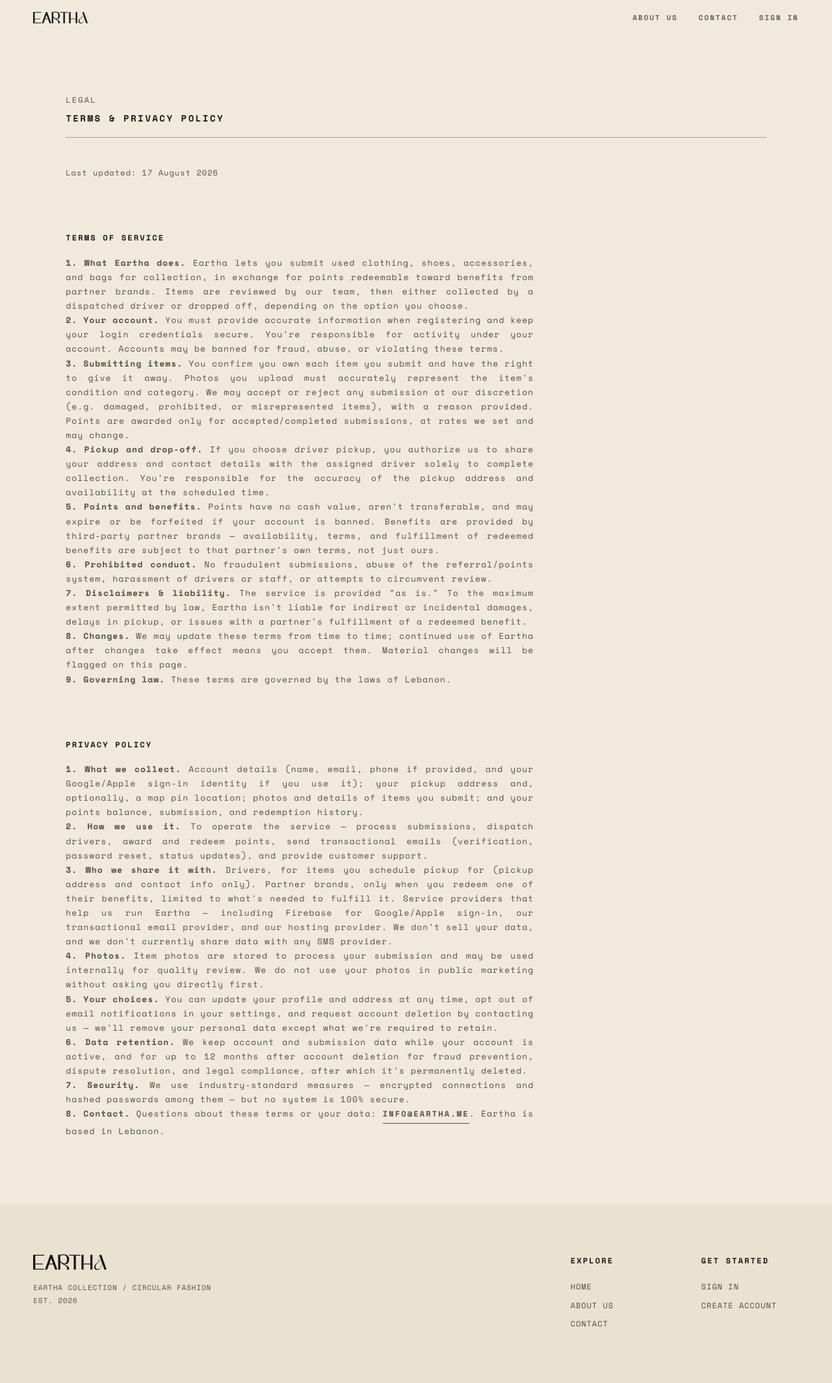
After one commit to Ketmetto/eartha, a Django app: page /terms/ in a window 1280 px wide. The commit adds this page. Shown: the whole page at 65% size. Run offline with Django 5.2, Linux system fonts and the light colour scheme; parts of the project's set-up code (start-up, migrations or seed data) failed here and were passed over; some libraries are stand-ins or nearby versions.

Commit message:
Add Terms & Privacy Policy page, wire it up on registration

```diff
--- a/apps/web/templates/web/login.html
+++ b/apps/web/templates/web/login.html
@@ -84,7 +84,7 @@
         <div class="field checkbox-row">
           <input type="checkbox" id="regTerms" required>
           <label for="regTerms" style="font-weight:400;text-transform:none;letter-spacing:var(--track);font-size:12px;margin:0;">
-            I agree to the <a href="#" class="link-underline" style="font-size:10px;">TERMS &amp; PRIVACY POLICY</a>
+            I agree to the <a href="{% url 'web:terms' %}" target="_blank" class="link-underline" style="font-size:10px;">TERMS &amp; PRIVACY POLICY</a>
           </label>
         </div>
         <button type="submit" class="btn btn-block">CREATE ACCOUNT</button>
--- /dev/null
+++ b/apps/web/templates/web/terms.html
@@ -0,0 +1,95 @@
+{% load static %}
+<!DOCTYPE html>
+<html lang="en">
+<head>
+  <meta charset="UTF-8">
+  <meta name="viewport" content="width=device-width, initial-scale=1.0">
+  <link rel="icon" href="{% static 'web/images/favicon.svg' %}" type="image/svg+xml">
+  <title>Terms &amp; Privacy Policy — EARTHA</title>
+  <meta name="description" content="Eartha's Terms of Service and Privacy Policy.">
+  <link rel="preconnect" href="https://fonts.googleapis.com">
+  <link rel="preconnect" href="https://fonts.gstatic.com" crossorigin>
+  <link href="https://fonts.googleapis.com/css2?family=Space+Mono:ital,wght@0,400;0,700;1,400&display=swap" rel="stylesheet">
+  <link rel="stylesheet" href="{% static 'web/css/app.css' %}">
+</head>
+<body>
+
+  <header class="app-header" id="appHeader"></header>
+
+  <main class="page">
+    <div class="page-head">
+      <div>
+        <p class="eyebrow muted">LEGAL</p>
+        <h1 class="page-title" style="margin-top:6px;">TERMS &amp; PRIVACY POLICY</h1>
+      </div>
+    </div>
+    <p class="muted" style="font-size:12px;margin-bottom:clamp(28px,4vw,40px);">Last updated: 17 August 2026</p>
+
+    <section class="section-gap" style="max-width:720px;">
+      <p class="eyebrow" style="font-weight:700;margin-bottom:16px;">TERMS OF SERVICE</p>
+
+      <p class="body-justified"><strong>1. What Eartha does.</strong> Eartha lets you submit used clothing, shoes, accessories, and bags for collection, in exchange for points redeemable toward benefits from partner brands. Items are reviewed by our team, then either collected by a dispatched driver or dropped off, depending on the option you choose.</p>
+
+      <p class="body-justified"><strong>2. Your account.</strong> You must provide accurate information when registering and keep your login credentials secure. You're responsible for activity under your account. Accounts may be banned for fraud, abuse, or violating these terms.</p>
+
+      <p class="body-justified"><strong>3. Submitting items.</strong> You confirm you own each item you submit and have the right to give it away. Photos you upload must accurately represent the item's condition and category. We may accept or reject any submission at our discretion (e.g. damaged, prohibited, or misrepresented items), with a reason provided. Points are awarded only for accepted/completed submissions, at rates we set and may change.</p>
+
+      <p class="body-justified"><strong>4. Pickup and drop-off.</strong> If you choose driver pickup, you authorize us to share your address and contact details with the assigned driver solely to complete collection. You're responsible for the accuracy of the pickup address and availability at the scheduled time.</p>
+
+      <p class="body-justified"><strong>5. Points and benefits.</strong> Points have no cash value, aren't transferable, and may expire or be forfeited if your account is banned. Benefits are provided by third-party partner brands — availability, terms, and fulfillment of redeemed benefits are subject to that partner's own terms, not just ours.</p>
+
+      <p class="body-justified"><strong>6. Prohibited conduct.</strong> No fraudulent submissions, abuse of the referral/points system, harassment of drivers or staff, or attempts to circumvent review.</p>
+
+      <p class="body-justified"><strong>7. Disclaimers &amp; liability.</strong> The service is provided "as is." To the maximum extent permitted by law, Eartha isn't liable for indirect or incidental damages, delays in pickup, or issues with a partner's fulfillment of a redeemed benefit.</p>
+
+      <p class="body-justified"><strong>8. Changes.</strong> We may update these terms from time to time; continued use of Eartha after changes take effect means you accept them. Material changes will be flagged on this page.</p>
+
+      <p class="body-justified"><strong>9. Governing law.</strong> These terms are governed by the laws of Lebanon.</p>
+    </section>
+
+    <section class="section-gap" style="max-width:720px;">
+      <p class="eyebrow" style="font-weight:700;margin-bottom:16px;">PRIVACY POLICY</p>
+
+      <p class="body-justified"><strong>1. What we collect.</strong> Account details (name, email, phone if provided, and your Google/Apple sign-in identity if you use it); your pickup address and, optionally, a map pin location; photos and details of items you submit; and your points balance, submission, and redemption history.</p>
+
+      <p class="body-justified"><strong>2. How we use it.</strong> To operate the service — process submissions, dispatch drivers, award and redeem points, send transactional emails (verification, password reset, status updates), and provide customer support.</p>
+
+      <p class="body-justified"><strong>3. Who we share it with.</strong> Drivers, for items you schedule pickup for (pickup address and contact info only). Partner brands, only when you redeem one of their benefits, limited to what's needed to fulfill it. Service providers that help us run Eartha — including Firebase for Google/Apple sign-in, our transactional email provider, and our hosting provider. We don't sell your data, and we don't currently share data with any SMS provider.</p>
+
+      <p class="body-justified"><strong>4. Photos.</strong> Item photos are stored to process your submission and may be used internally for quality review. We do not use your photos in public marketing without asking you directly first.</p>
+
+      <p class="body-justified"><strong>5. Your choices.</strong> You can update your profile and address at any time, opt out of email notifications in your settings, and request account deletion by contacting us — we'll remove your personal data except what we're required to retain.</p>
+
+      <p class="body-justified"><strong>6. Data retention.</strong> We keep account and submission data while your account is active, and for up to 12 months after account deletion for fraud prevention, dispute resolution, and legal compliance, after which it's permanently deleted.</p>
+
+      <p class="body-justified"><strong>7. Security.</strong> We use industry-standard measures — encrypted connections and hashed passwords among them — but no system is 100% secure.</p>
+
+      <p class="body-justified"><strong>8. Contact.</strong> Questions about these terms or your data: <a href="mailto:info@eartha.me" class="link-underline">info@eartha.me</a>. Eartha is based in Lebanon.</p>
+    </section>
+
+  </main>
+
+  <footer class="site-footer">
+    <div class="footer-brand">
+      <img src="{% static 'web/images/logo-dark.svg' %}" alt="EARTHA" width="120" height="26">
+      <p class="footer-tag">EARTHA COLLECTION / CIRCULAR FASHION<br>EST. 2026</p>
+    </div>
+    <nav class="footer-cols" aria-label="Footer">
+      <div class="footer-col">
+        <p class="footer-head">EXPLORE</p>
+        <a href="{% url 'web:index' %}">HOME</a>
+        <a href="{% url 'web:about' %}">ABOUT US</a>
+        <a href="{% url 'web:contact' %}">CONTACT</a>
+      </div>
+      <div class="footer-col">
+        <p class="footer-head">GET STARTED</p>
+        <a href="{% url 'web:login' %}">SIGN IN</a>
+        <a href="{% url 'web:login' %}#register">CREATE ACCOUNT</a>
+      </div>
+    </nav>
+  </footer>
+
+  <script src="{% static 'web/js/store.js' %}"></script>
+  <script nonce="{{ request.csp_nonce }}">Eartha.renderHeader(Eartha.currentUser(), 'terms');</script>
+</body>
+</html>
--- a/apps/web/urls.py
+++ b/apps/web/urls.py
@@ -10,6 +10,7 @@ from .views import (
     QueueView,
     UsersView,
     ContentView,
+    TermsView,
     UploadView,
     VerifyEmailPageView,
     ConfirmEmailChangePageView,
@@ -29,6 +30,7 @@ urlpatterns = [
     path("queue/", QueueView.as_view(), name="queue"),
     path("users/", UsersView.as_view(), name="users"),
     path("content/", ContentView.as_view(), name="content"),
+    path("terms/", TermsView.as_view(), name="terms"),
     path("upload/", UploadView.as_view(), name="upload"),
     path("verify-email/", VerifyEmailPageView.as_view(), name="verify-email"),
     path("confirm-email-change/", ConfirmEmailChangePageView.as_view(), name="confirm-email-change"),
--- a/apps/web/views.py
+++ b/apps/web/views.py
@@ -82,6 +82,10 @@ class ContentView(TemplateView):
     template_name = "web/content.html"
 
 
+class TermsView(TemplateView):
+    template_name = "web/terms.html"
+
+
 class UploadView(TemplateView):
     template_name = "web/upload.html"
 
```
